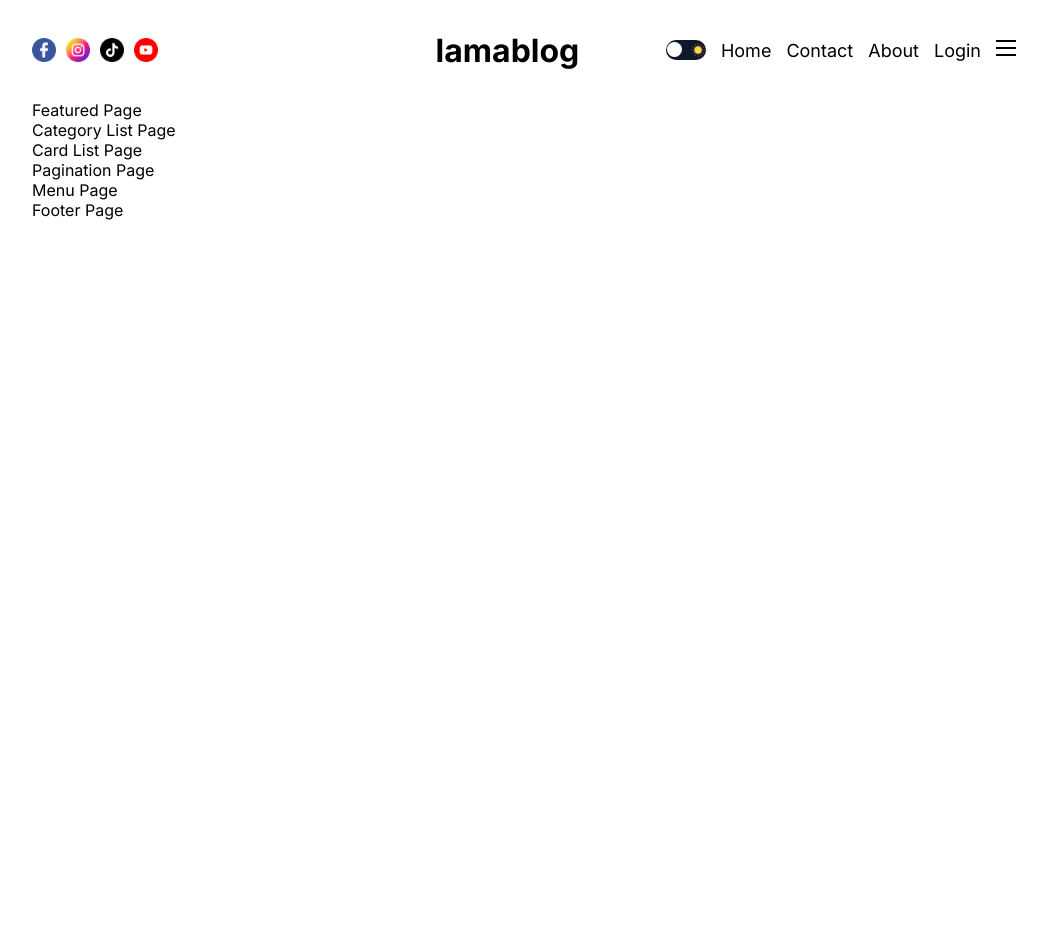
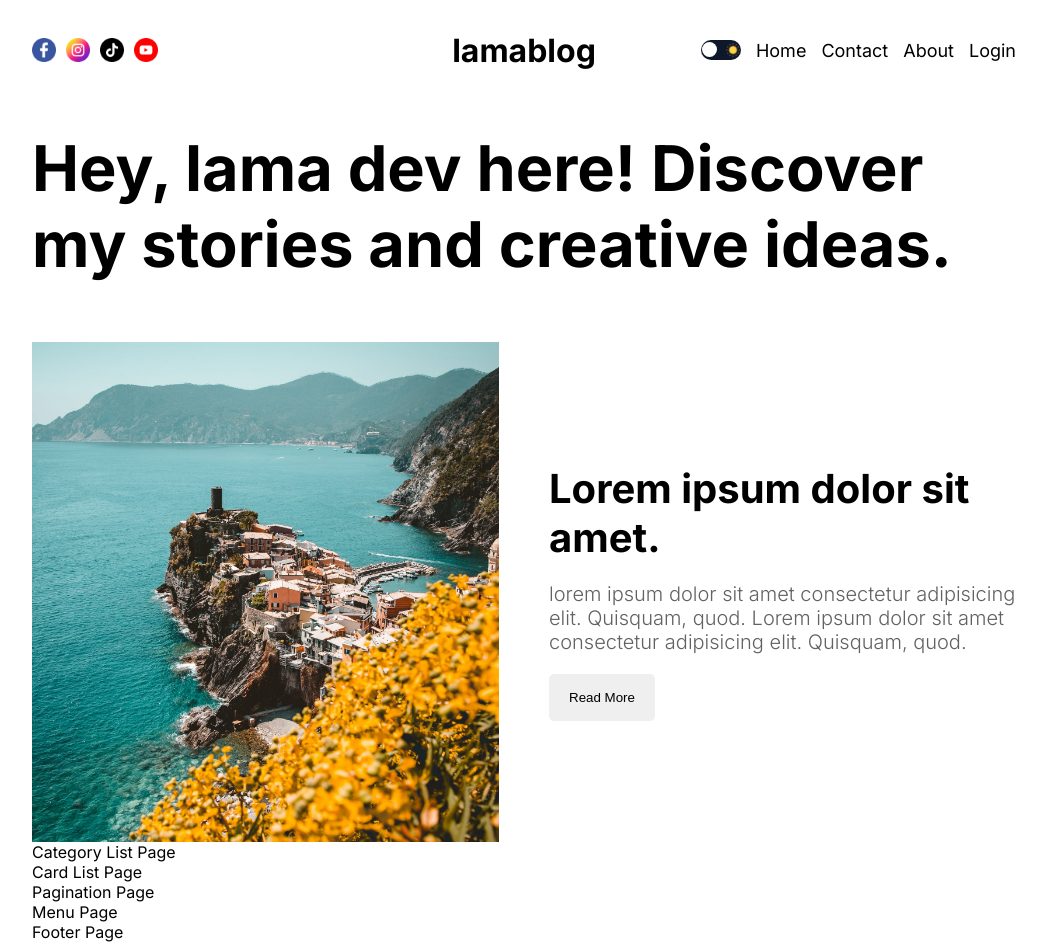
Before and after one commit to techking11/lamablogapp, a Next.js app: page / in a window 1280 px wide. Shown: the whole page, without its empty margins (116-1163 px from the left). Before the commit the page ends 800 px from the top, so only its background shows below. Built offline with nearby package versions, Linux system fonts and the light colour scheme.

Commit message:
add: featured

```diff
--- a/components/authLinks/authlinks.module.css
+++ b/components/authLinks/authlinks.module.css
@@ -5,10 +5,10 @@
 .burger {
   width: 20px;
   height: 16px;
-  display: flex;
   flex-direction: column;
   justify-content: space-between;
   cursor: pointer;
+  display: none;
 }
 
 .line {
@@ -36,4 +36,8 @@
   .link {
     display: none;
   }
+
+  .burger {
+    display: flex;
+  }
 }
--- a/components/featured/Featured.jsx
+++ b/components/featured/Featured.jsx
@@ -1,9 +1,24 @@
+import Image from 'next/image'
 import styles from './featured.module.css'
 
 function Featured() {
   return (
     <div className={styles.container}>
-      Featured Page
+      <h1 className={styles.title}>
+        <b>Hey, lama dev here!</b> Discover my stories and creative ideas.
+      </h1>
+      <div className={styles.post}>
+        <div className={styles.imgContainer}>
+          <Image src="/p1.jpeg" alt="" fill className={styles.image} />
+        </div>
+        <div className={styles.textContainer}>
+          <h1 className={styles.postTitle}>Lorem ipsum dolor sit amet.</h1>
+          <p className={styles.postDesc}>
+            lorem ipsum dolor sit amet consectetur adipisicing elit. Quisquam, quod. Lorem ipsum dolor sit amet consectetur adipisicing elit. Quisquam, quod.
+          </p>
+          <button className={styles.button}>Read More</button>
+        </div>
+      </div>
     </div>
   )
 }
--- a/components/featured/featured.module.css
+++ b/components/featured/featured.module.css
@@ -1 +1,48 @@
-/* .container {} */
+.container {
+  margin-top: 30px;
+}
+
+.title {
+  font-size: 63px;
+}
+
+.post {
+  margin-top: 60px;
+  display: flex;
+  align-items: center;
+  gap: 50px;
+}
+
+.imgContainer {
+  flex: 1;
+  position: relative;
+  height: 500px;
+}
+
+.image {
+  object-fit: cover;
+}
+
+.textContainer {
+  flex: 1;
+  display: flex;
+  flex-direction: column;
+  gap: 20px;
+}
+
+.postTitle {
+  font-size: 40px;
+}
+
+.postDesc {
+  font-size: 20px;
+  color: var(--softTextColor);
+  font-weight: 300;
+}
+
+.button {
+  padding: 16px 20px;
+  border: none;
+  border-radius: 5px;
+  width: max-content;
+}
```
